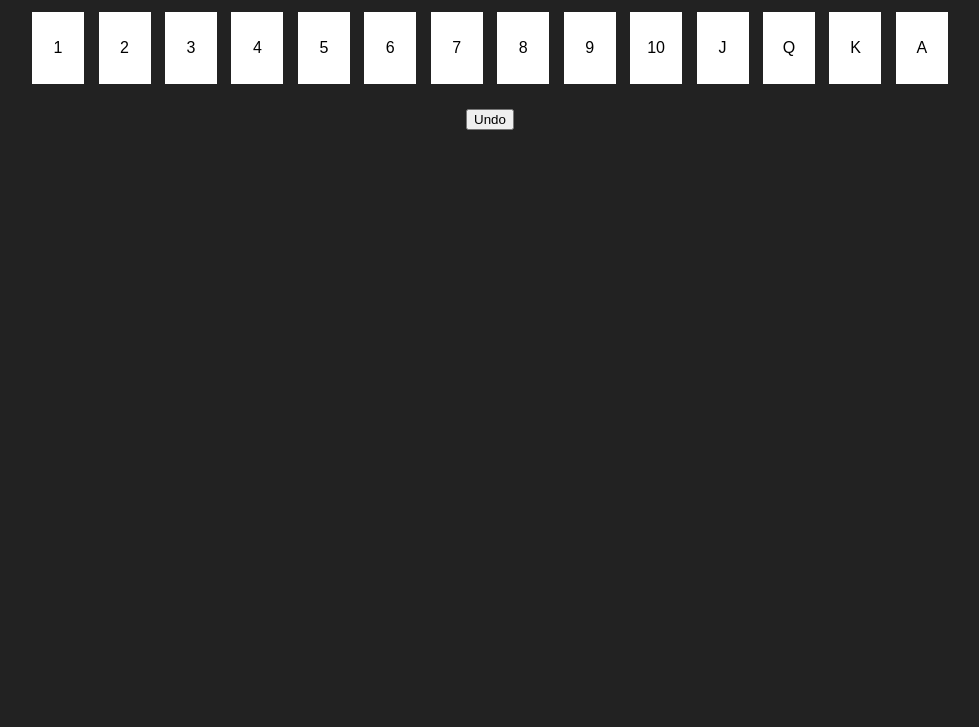
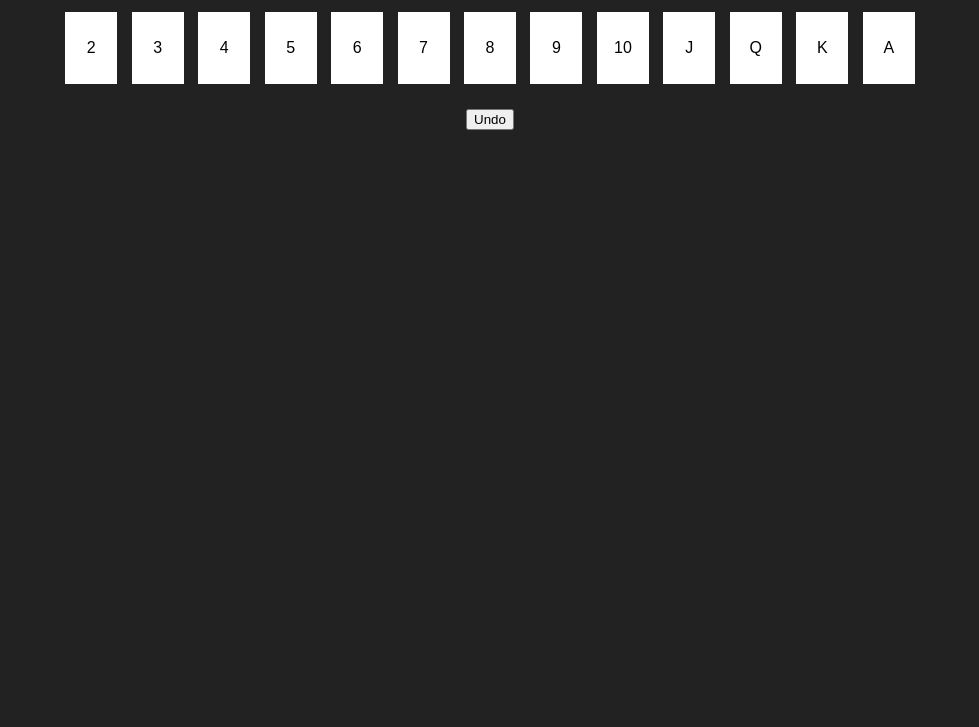
Before and after one commit to sucheno/jokertracker, a plain HTML site: page index.html in a window 1280 px wide. Shown: the part 73-800 px from the top of the page, without its empty margins (150-1129 px from the left). Drawn offline with Linux system fonts and the light colour scheme.

Commit message:
Update index.html

```diff
--- a/index.html
+++ b/index.html
@@ -30,7 +30,6 @@
 <body>
 <h1>Joker Card Tracker</h1>
 <div id="container">
-    <div class="card" onclick="toggleCard('1')">1</div>
     <div class="card" onclick="toggleCard('2')">2</div>
     <div class="card" onclick="toggleCard('3')">3</div>
     <div class="card" onclick="toggleCard('4')">4</div>
```
